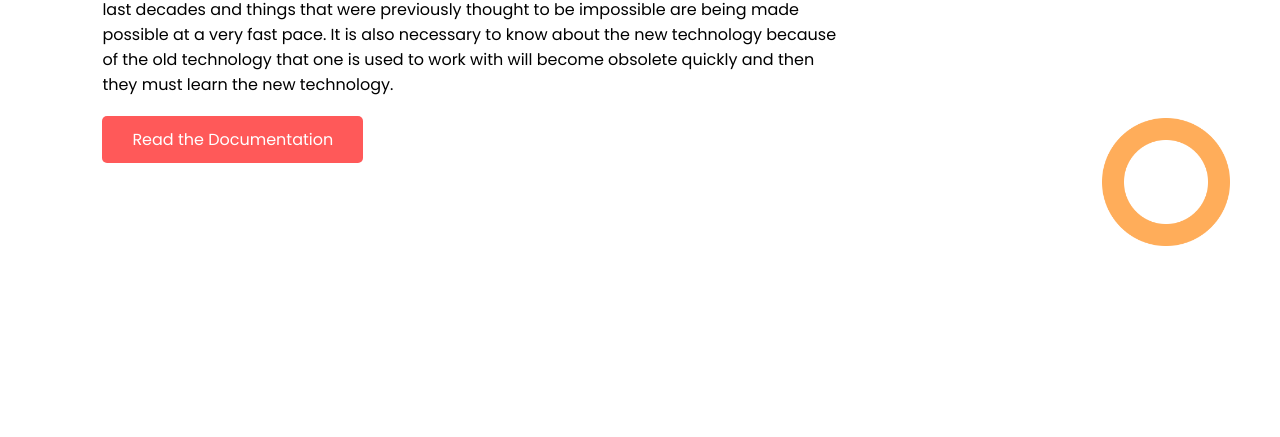
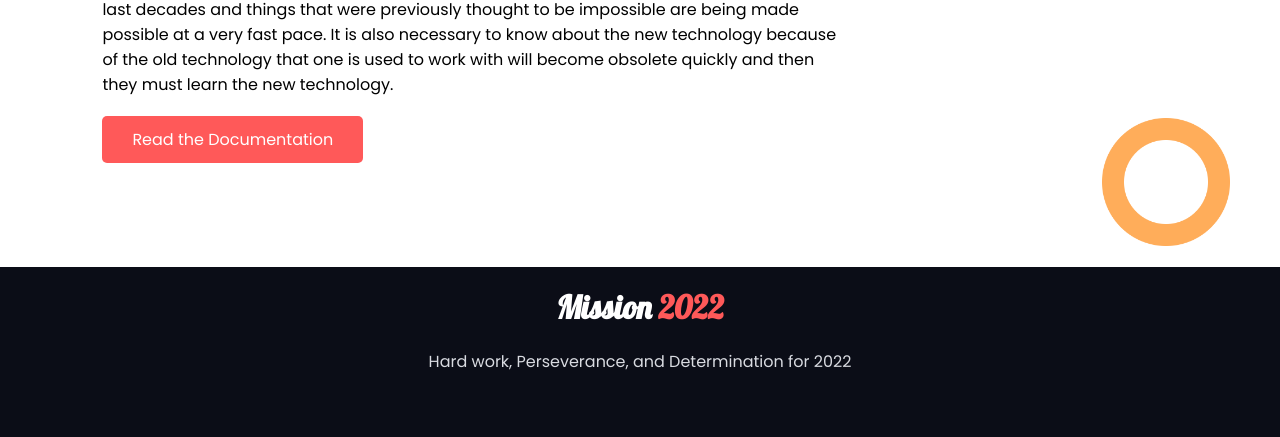
Before and after one commit to SaimaMeem/first-assignment, a plain HTML site: page index.html in a window 1280 px wide. Shown: the part 2203-2640 px from the top of the page. Before the commit the page ends 2449 px from the top, so only its background shows below. Drawn offline with Linux system fonts and the light colour scheme.

Commit message:
footer section done

```diff
--- a/index.html
+++ b/index.html
@@ -78,6 +78,12 @@
         </div>
     </section>
     <!-- fourth section -->
+    <!-- footer -->
+    <footer>
+        <h1 class="footer-h1">Mission <span class="footer-span">2022</span></h1>
+        <p>Hard work, Perseverance, and Determination for 2022</p>
+    </footer>
+    <!-- footer -->
 </body>
 
 </html>
--- a/style.css
+++ b/style.css
@@ -145,3 +145,33 @@ body {
 
 
 /* fourth section */
+
+
+/* footer */
+
+footer {
+    height: 150px;
+    width: 100%;
+    background-color: #0B0D17;
+}
+
+footer {
+    color: rgba(217, 219, 225, 1);
+    ;
+    text-align: center;
+    padding-bottom: 20px;
+}
+
+.footer-h1 {
+    color: white;
+    padding-top: 20px;
+    font-family: 'Lobster', cursive;
+    ;
+}
+
+.footer-span {
+    color: rgba(255, 89, 89, 1);
+}
+
+
+/* footer */
```
